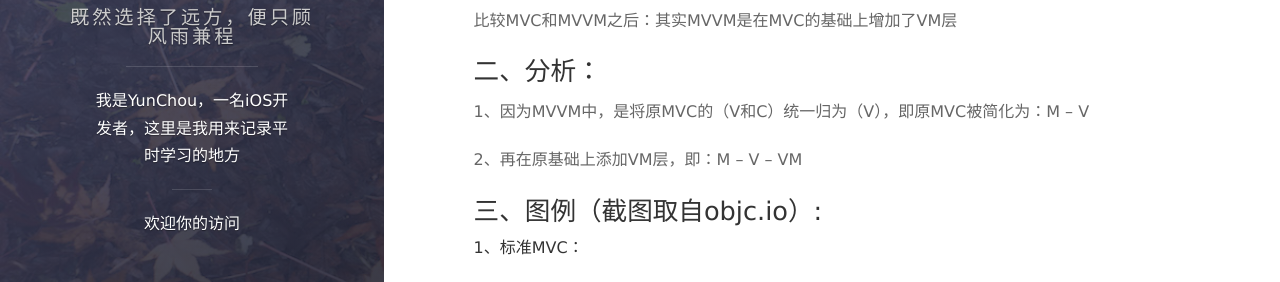
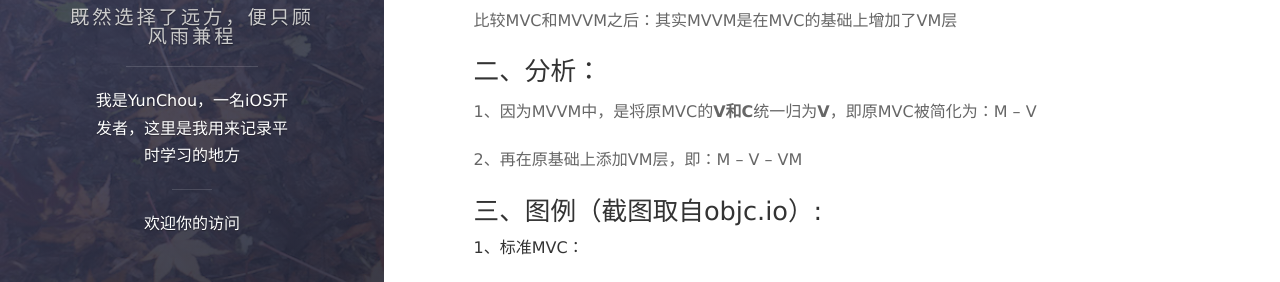
Before and after one commit to YunsChou/Yuns.github.io, a Jekyll site: the page built from _posts/2016-08-22-MVC和MVVM关系及对比.md, in a window 1280 px wide and 900 px high. Shown: the part 317-599 px from the top of the window. Built offline with Jekyll 4.4.1, drawn with Linux system fonts in a browser that asks for light colours; nearby versions of some CDN libraries; Markdown is read by kramdown in place of the engine named in the settings; comment, search, counter and statistics services are not loaded.

Commit message:
fix import font

```diff
--- a/_posts/2016-08-22-MVC和MVVM关系及对比.md
+++ b/_posts/2016-08-22-MVC和MVVM关系及对比.md
@@ -17,7 +17,7 @@ M -- V -- VM：model - view/viewController - viewModel
 
 ### 二、分析：
 
-1、因为MVVM中，是将原MVC的（V和C）统一归为（V），即原MVC被简化为：M -- V
+1、因为MVVM中，是将原MVC的**V和C**统一归为**V**，即原MVC被简化为：M -- V
 
 2、再在原基础上添加VM层，即：M -- V -- VM
 
```
